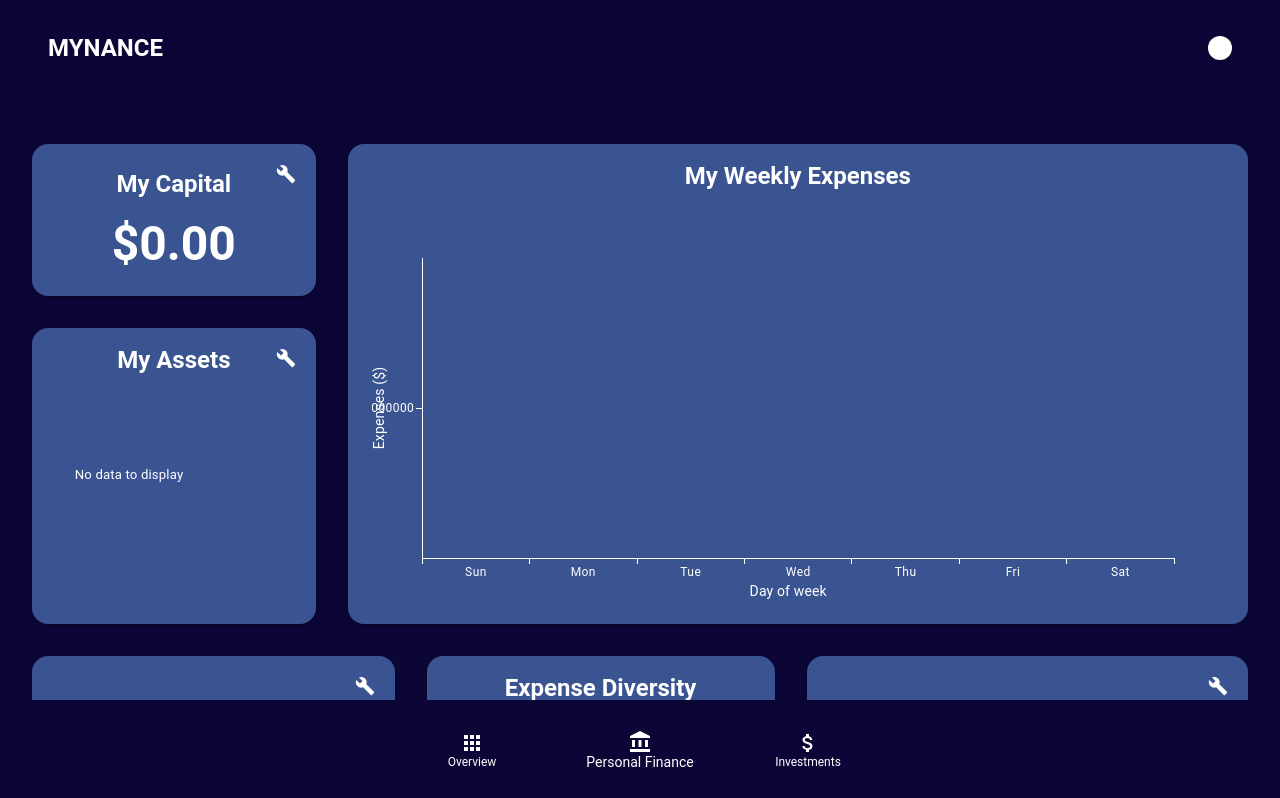
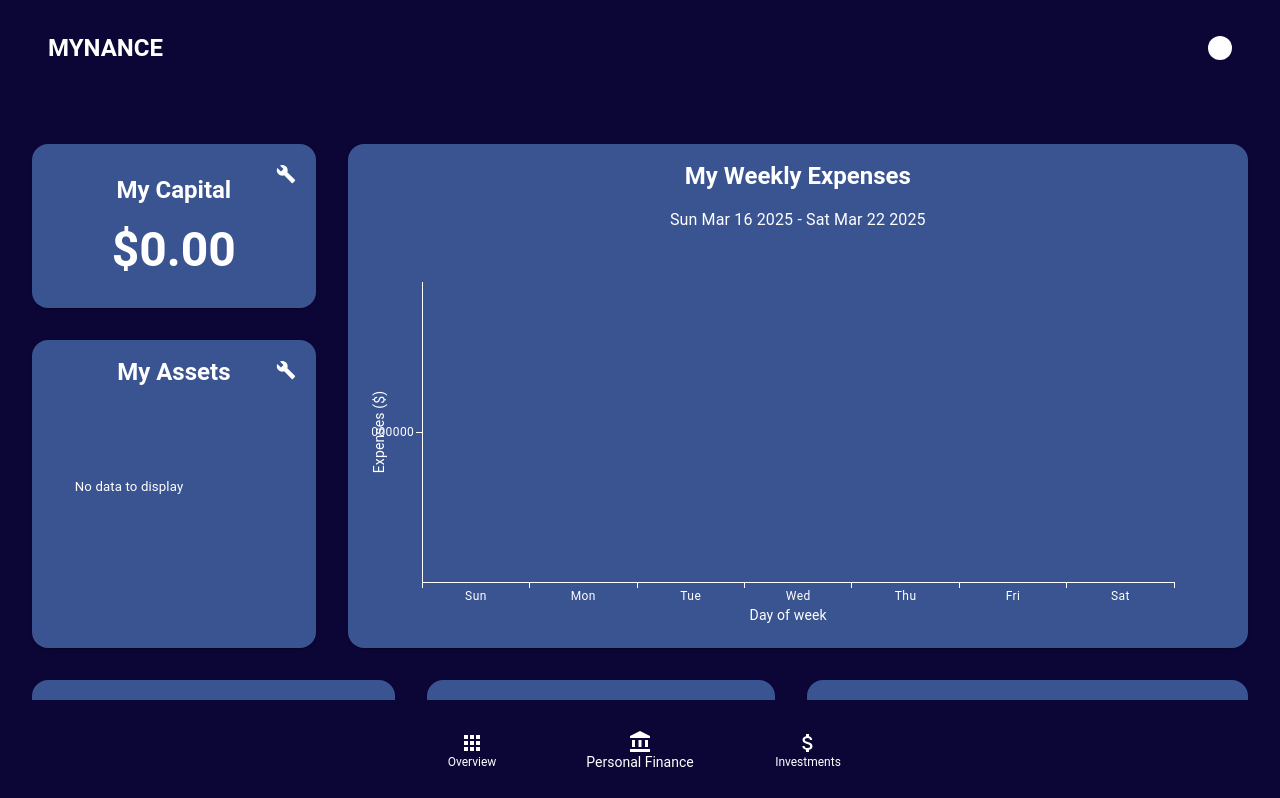
Before and after one commit to jonathancklee1/mynance, a React (Vite) app: page /personal-finance in a window 1280 px wide. Shown: the top 798 px of the page. Built offline with nearby package versions, Linux system fonts and the light colour scheme.

Commit message:
Implemented check for current week

```diff
--- a/src/components/finance-components/ExpensesBlock.tsx
+++ b/src/components/finance-components/ExpensesBlock.tsx
@@ -7,7 +7,8 @@ interface ExpenseBlockData {
     amount: number;
 }
 function ExpensesBlock() {
-    const { expenses } = useExpenseStore();
+    const { getWeekExpenses } = useExpenseStore();
+    const { weekExpenses, firstDayOfWeek, lastDayOfWeek } = getWeekExpenses();
     const initialExpenseData = [
         { day: "Sun", amount: 0 },
         { day: "Mon", amount: 0 },
@@ -17,7 +18,7 @@ function ExpensesBlock() {
         { day: "Fri", amount: 0 },
         { day: "Sat", amount: 0 },
     ];
-    const weeklyExpenseData = expenses.reduce(
+    const weeklyExpenseData = weekExpenses.reduce(
         (acc: ExpenseBlockData[], expense: expenseItem) => {
             const expenseDay = expense.date.split(" ")[0].toString();
             acc.forEach((_, i) => {
--- a/src/pages/Finance.tsx
+++ b/src/pages/Finance.tsx
@@ -9,7 +9,10 @@ import ExpensePieBlock from "../components/finance-components/ExpensePieBlock";
 import RecurringExpenseBlock from "../components/finance-components/RecurringExpenseBlock";
 import ExpensesTableBlock from "../components/finance-components/ExpensesTableBlock";
 import CapitalBlock from "../components/finance-components/CapitalBlock";
+import useExpenseStore from "../stores/ExpenseStore";
 function Finance() {
+    const { getWeekExpenses } = useExpenseStore();
+    const { firstDayString, lastDayString } = getWeekExpenses();
     return (
         <>
             <NavBar></NavBar>
@@ -98,6 +101,9 @@ function Finance() {
                         >
                             My Weekly Expenses
                         </Typography>
+                        <Typography>
+                            {firstDayString} - {lastDayString}
+                        </Typography>
                         <ExpensesBlock></ExpensesBlock>
                     </Card>
                 </Box>
--- a/src/stores/ExpenseStore.ts
+++ b/src/stores/ExpenseStore.ts
@@ -45,6 +45,31 @@ const useExpenseStore = create(
                 });
                 return totalExpenses;
             },
+
+            getWeekExpenses: () => {
+                const weekExpenses = [] as expenseItem[];
+                const today = new Date();
+                const firstDayOfWeek = new Date(
+                    today.setDate(today.getDate() - today.getDay())
+                ).setHours(0, 0, 0, 0);
+                const lastDayOfWeek = new Date(
+                    today.setDate(today.getDate() + 6)
+                ).setHours(0, 0, 0, 0);
+                function isDateInCurrentWeek(date) {
+                    return date >= firstDayOfWeek && date <= lastDayOfWeek;
+                }
+
+                get().expenses.forEach((expense: expenseItem) => {
+                    const expenseDay = new Date(expense.date);
+                    if (isDateInCurrentWeek(expenseDay)) {
+                        weekExpenses.push(expense);
+                    }
+                });
+
+                const firstDayString = new Date(firstDayOfWeek).toDateString();
+                const lastDayString = new Date(lastDayOfWeek).toDateString();
+                return { weekExpenses, firstDayString, lastDayString };
+            },
         }),
         {
             name: "expense-storage",
```
